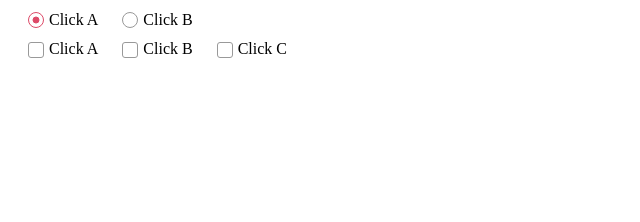
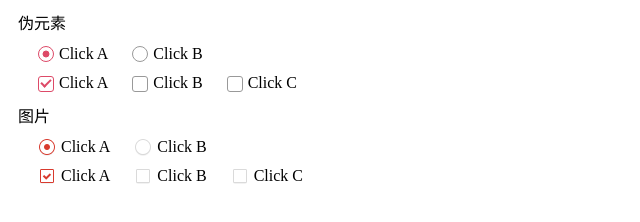
Before and after one commit to MikasaBili/IFE2017, a plain HTML site: page 自定义checkbox、radio/index.html in a window 1280 px wide. Shown: the whole page, without its empty margins (0-640 px from the left). Drawn offline with Linux system fonts and the light colour scheme.

Commit message:
新增图片

```diff
--- a/自定义checkbox、radio/css.css
+++ b/自定义checkbox、radio/css.css
@@ -82,3 +82,32 @@ input[type="checkbox"]:checked+span.newCheck::before {
   border-right: none;
   border-top: none;
 }
+
+
+/*radio img*/
+.newInputImg {
+  width: 18px;
+  height: 18px;
+  margin-right: 5px;
+  display: inline-block;
+  background: url(./checkbox.png) no-repeat;
+  background-position: -23px -9px;
+}
+
+input[type="radio"]:checked+span.newInputImg {
+  background-position: -58px -9px;
+}
+
+/*checkbox img*/
+.newCheckimg {
+  width: 18px;
+  height: 18px;
+  margin-right: 5px;
+  display: inline-block;
+  background: url(./checkbox.png) no-repeat;
+  background-position: -23px -31px;
+}
+
+input[type="checkbox"]:checked+span.newCheckimg {
+  background-position: -58px -30px;
+}
--- a/自定义checkbox、radio/index.html
+++ b/自定义checkbox、radio/index.html
@@ -9,13 +9,28 @@
 </head>
 <body>
   <div>
-    <label class="radio"><input class="inputNone" type="radio" name="radio" value="A" checked><span class="newInput"></span><span>Click A</span></label>
-    <label class="radio"><input class="inputNone" type="radio" name="radio" value="B"><span class="newInput"></span><span>Click B</span></label>
+    <span>伪元素</span>
+    <div>
+      <label class="radio"><input class="inputNone" type="radio" name="radio" value="A" checked><span class="newInput"></span><span>Click A</span></label>
+      <label class="radio"><input class="inputNone" type="radio" name="radio" value="B"><span class="newInput"></span><span>Click B</span></label>
+    </div>
+    <div>
+      <label class="checkbox"><input class="inputNone" type="checkbox" name="checkbox" value="A" checked><span class="newCheck"></span><span>Click A</span></label>
+      <label class="checkbox"><input class="inputNone" type="checkbox" name="checkbox" value="B"><span class="newCheck"></span><span>Click B</span></label>
+      <label class="checkbox"><input class="inputNone" type="checkbox" name="checkbox" value="C"><span class="newCheck"></span><span>Click C</span></label>
+    </div>
   </div>
   <div>
-    <label class="checkbox"><input class="inputNone" type="checkbox" name="checkbox" value="A"><span class="newCheck"></span><span>Click A</span></label>
-    <label class="checkbox"><input class="inputNone" type="checkbox" name="checkbox" value="B"><span class="newCheck"></span><span>Click B</span></label>
-    <label class="checkbox"><input class="inputNone" type="checkbox" name="checkbox" value="C"><span class="newCheck"></span><span>Click C</span></label>
+    <span>图片</span>
+    <div>
+      <label class="radio"><input class="inputNone" type="radio" name="radioimg" value="A" checked><span class="newInputImg"></span><span>Click A</span></label>
+      <label class="radio"><input class="inputNone" type="radio" name="radioimg" value="B"><span class="newInputImg"></span><span>Click B</span></label>
+    </div>
+    <div>
+      <label class="checkbox"><input class="inputNone" type="checkbox" name="checkboximg" value="A" checked><span class="newCheckimg"></span><span>Click A</span></label>
+      <label class="checkbox"><input class="inputNone" type="checkbox" name="checkboximg" value="B"><span class="newCheckimg"></span><span>Click B</span></label>
+      <label class="checkbox"><input class="inputNone" type="checkbox" name="checkboximg" value="C"><span class="newCheckimg"></span><span>Click C</span></label>
+    </div>
   </div>
 </body>
 </html>
```
